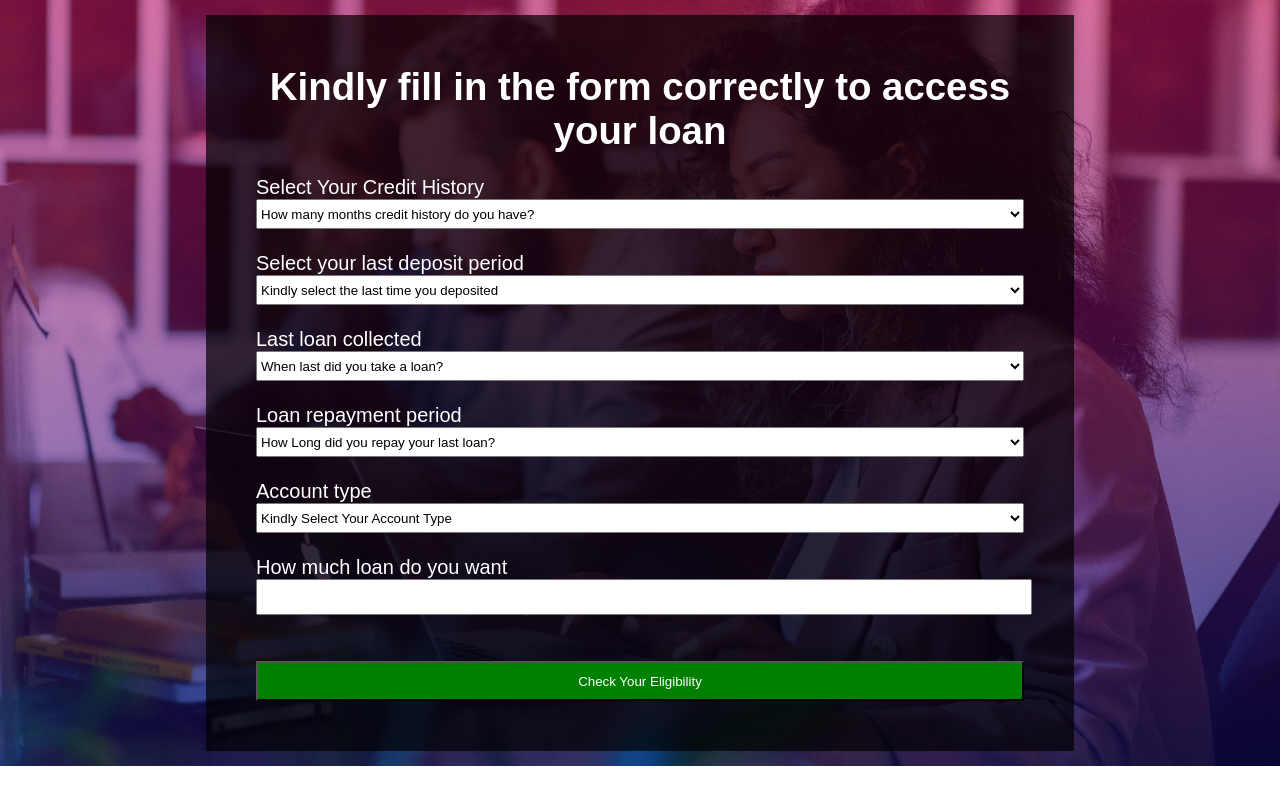
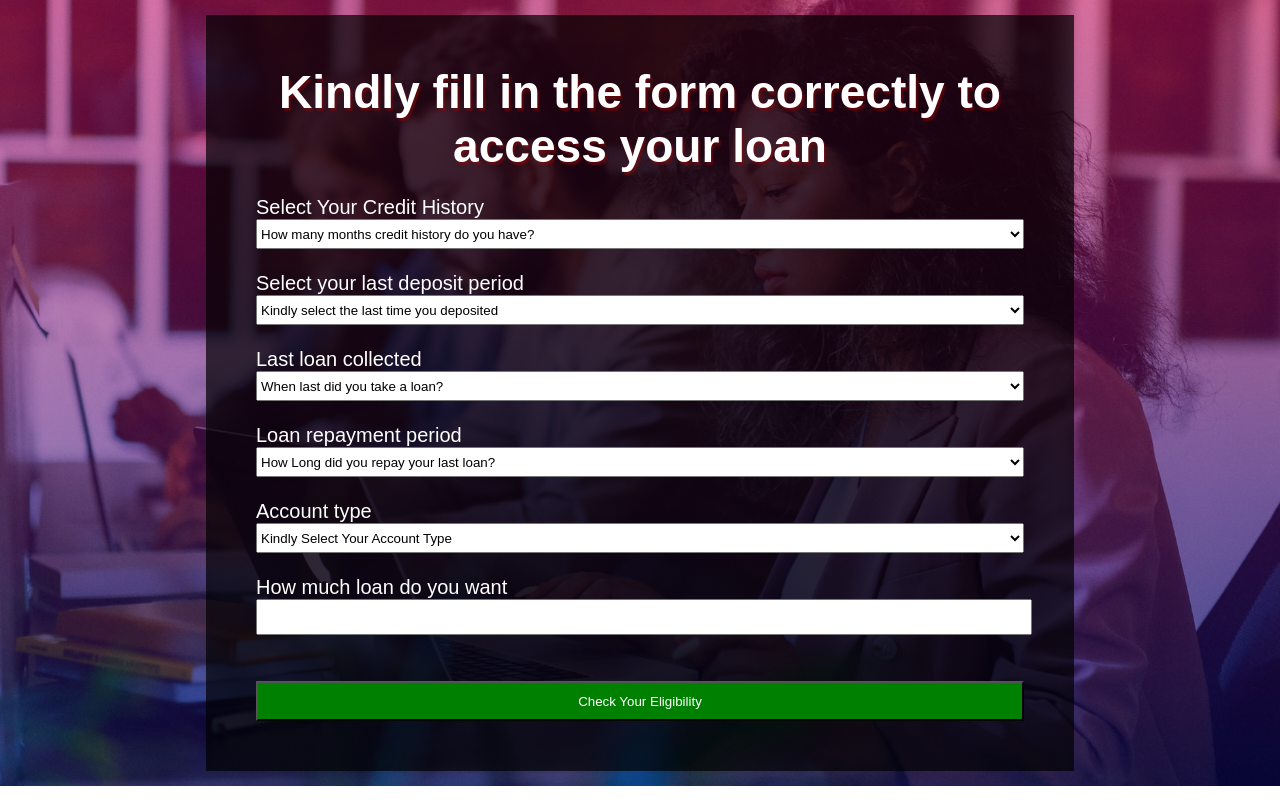
Before and after one commit to MrOmachi/loan_app, a plain HTML site: page index.html in a window 1280 px wide. Drawn offline with Linux system fonts and the light colour scheme.

Commit message:
added more style

```diff
--- a/main.css
+++ b/main.css
@@ -19,9 +19,10 @@
 }
 .title {
   font-weight: 700;
-  font-size: calc(var(--content-width) * 0.05);
+  font-size: calc(var(--content-width) * 0.06);
   text-align: center;
   color: white;
+  text-shadow: 2px 3px 2px rgba(139, 7, 7, 0.562);
 }
 .content {
   width: 100%;
```
